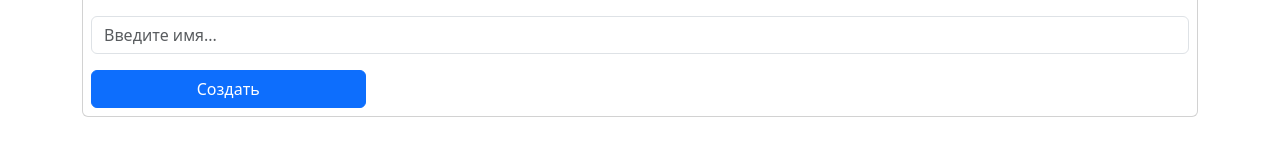
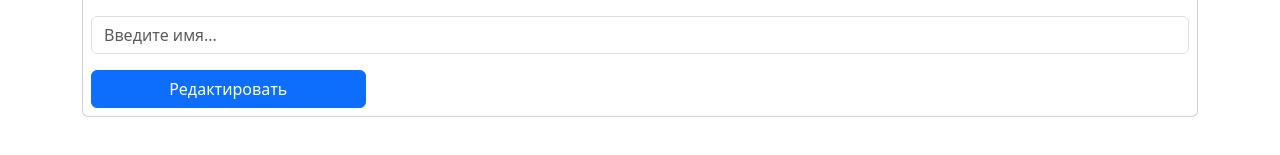
Before and after one commit to Firarmir-124/BlogApp, a Vue app: page /edit-blog/create-blog in a window 1280 px wide. Shown: the part 391-546 px from the top of the page. Built offline with nearby package versions, Linux system fonts and the light colour scheme.

Commit message:
Изменил название кнопок при создание и редактирование

```diff
--- a/src/components/Form.vue
+++ b/src/components/Form.vue
@@ -49,7 +49,7 @@ export default {
         <label class="mb-3" for="nameAuthor">Автор блога</label>
         <input v-model="blog.user" type="text" class="form-control" id="user" name="user" placeholder="Введите имя..." required>
       </div>
-      <button type="submit" class="btn btn-primary mt-3 w-25">Создать</button>
+      <button type="submit" class="btn btn-primary mt-3 w-25">{{$store.state.blog.isEdit === 'edit' ? 'Редактировать' : 'Создать'}}</button>
     </div>
   </form>
 </template>
```
